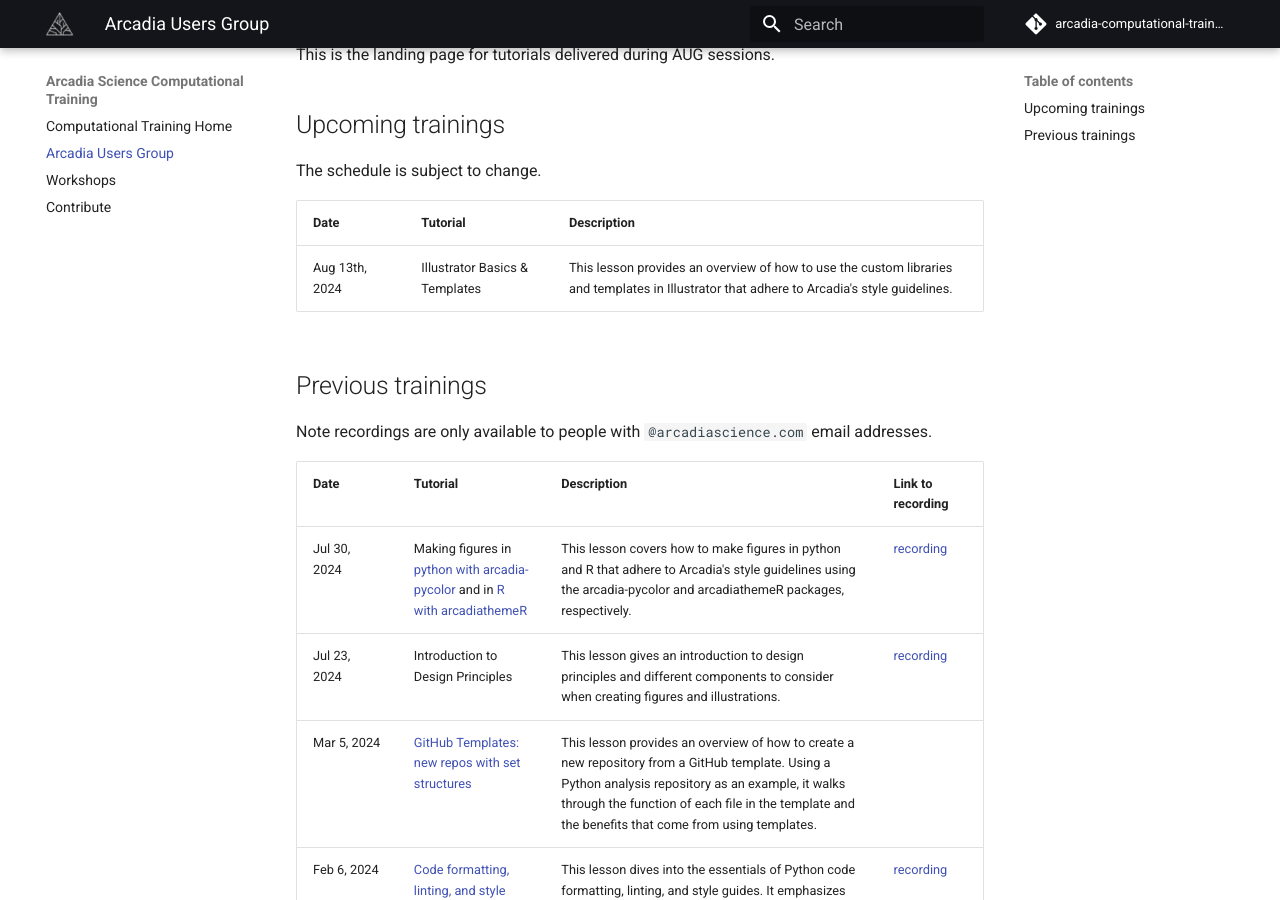
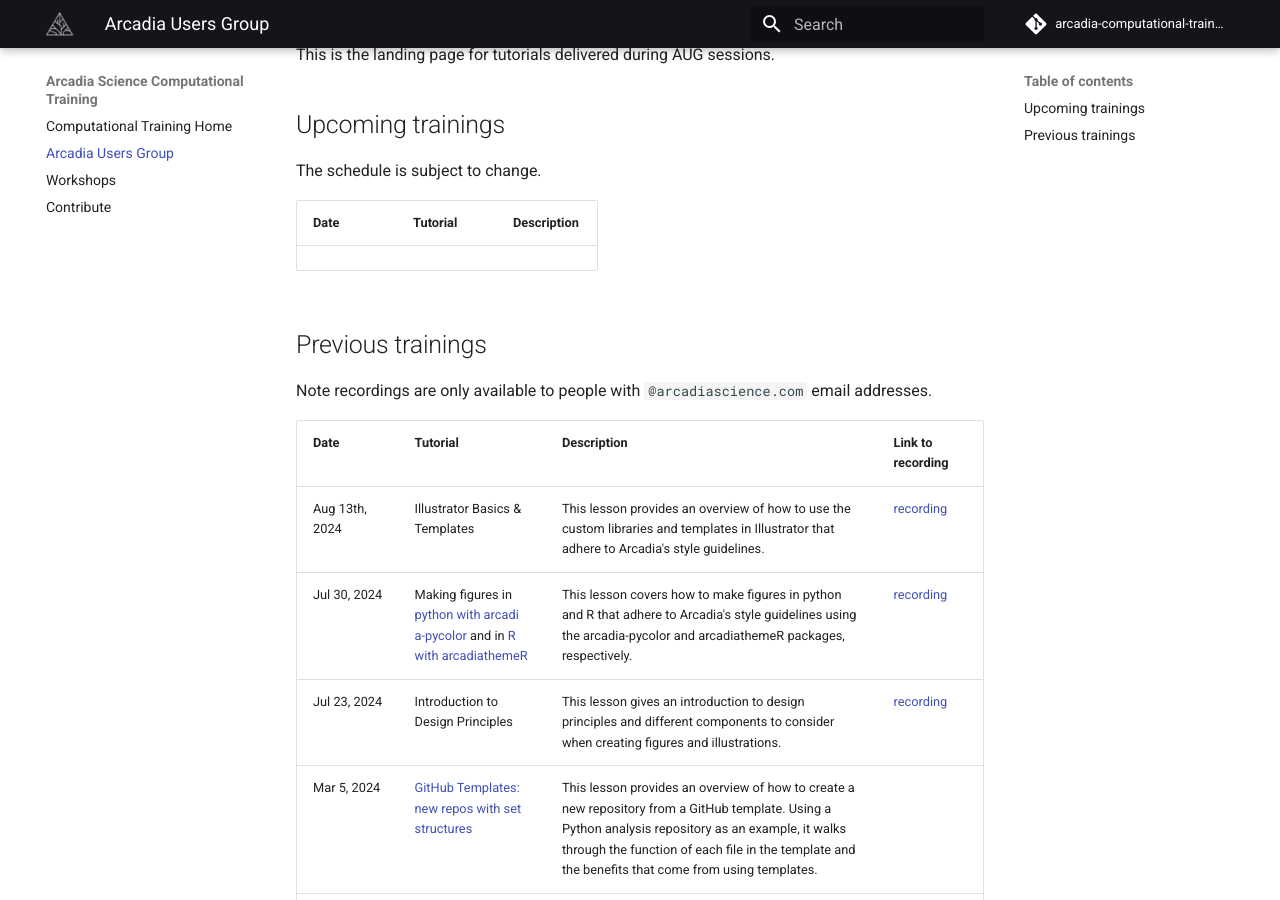
Before and after one commit to Arcadia-Science/arcadia-computational-training, an MkDocs documentation site: the page built from docs/arcadia-users-group/overview.md, in a window 1280 px wide and 900 px high, scrolled down 477 px. Built offline with MkDocs 1.6.1 and Material for MkDocs 9.7.7, drawn with Linux system fonts in a browser that asks for light colours; comment, search, counter and statistics services are not loaded; some of the changed lines change nothing that is shown.

Commit message:
illustrator recording

```diff
--- a/docs/arcadia-users-group/overview.md
+++ b/docs/arcadia-users-group/overview.md
@@ -20,7 +20,7 @@
 
 | Date         | Tutorial            | Description   |
 | ------------ | ------------------- | ------------- |
-| Aug 13th, 2024  | Illustrator Basics & Templates | This lesson provides an overview of how to use the custom libraries and templates in Illustrator that adhere to Arcadia's style guidelines. |
+
 
 ## Previous trainings
 
@@ -28,7 +28,8 @@
 
 | Date          | Tutorial                                                                                                                                                                   | Description                                                                                                                                                                                                                                                                                                                                                                                                                                          | Link to recording                                                                                 |
 | ------------- | -------------------------------------------------------------------------------------------------------------------------------------------------------------------------- | ---------------------------------------------------------------------------------------------------------------------------------------------------------------------------------------------------------------------------------------------------------------------------------------------------------------------------------------------------------------------------------------------------------------------------------------------------- | ------------------------------------------------------------------------------------------------- |
-| Jul 30, 2024 | Making figures in [python with arcadia-pycolor](./20240730-arcadia-pycolor/lesson.md) and in [R with arcadiathemeR](./20240730-arcadiathemer/20240730-arcadiathemer.md) | This lesson covers how to make figures in python and R that adhere to Arcadia's style guidelines using the arcadia-pycolor and arcadiathemeR packages, respectively. | [recording](https://youtu.be/cDkuVdi6ApU) |
+| Aug 13th, 2024  | Illustrator Basics & Templates | This lesson provides an overview of how to use the custom libraries and templates in Illustrator that adhere to Arcadia's style guidelines. | [recording](https://youtu.be/kqi-ujuwp4o) |
+| Jul 30, 2024 | Making figures in [python with arcadi a-pycolor](./20240730-arcadia-pycolor/lesson.md) and in [R with arcadiathemeR](./20240730-arcadiathemer/20240730-arcadiathemer.md) | This lesson covers how to make figures in python and R that adhere to Arcadia's style guidelines using the arcadia-pycolor and arcadiathemeR packages, respectively. | [recording](https://youtu.be/cDkuVdi6ApU) |
 | Jul 23, 2024 | Introduction to Design Principles | This lesson gives an introduction to design principles and different components to consider when creating figures and illustrations.| [recording](https://youtu.be/np4i5_Yc6Bc) |
 | Mar 5, 2024  | [GitHub Templates: new repos with set structures](20240305-github-templates/lesson.md) | This lesson provides an overview of how to create a new repository from a GitHub template. Using a Python analysis repository as an example, it walks through the function of each file in the template and the benefits that come from using templates.|
 | Feb 6, 2024  | [Code formatting, linting, and style guides](20240206-intro-to-formatting-and-linting/lesson.md) | This lesson dives into the essentials of Python code formatting, linting, and style guides. It emphasizes why consistent code style is crucial for readability and maintenance and introduces tools like black for auto-formatting and ruff for linting. The session also explains Python-specific conventions, such as PEP8 and the Google Python Style Guide, with practical examples to illustrate how these practices improve code quality.| [recording](https://youtu.be/Nzze0OopizE) |
```
